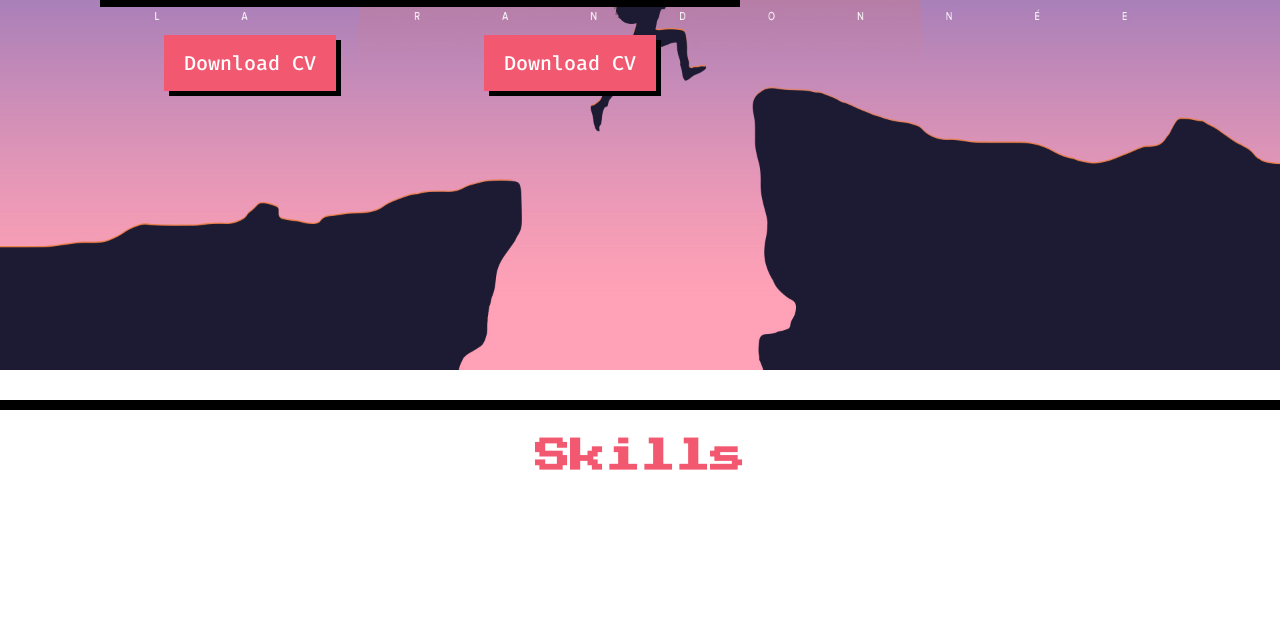
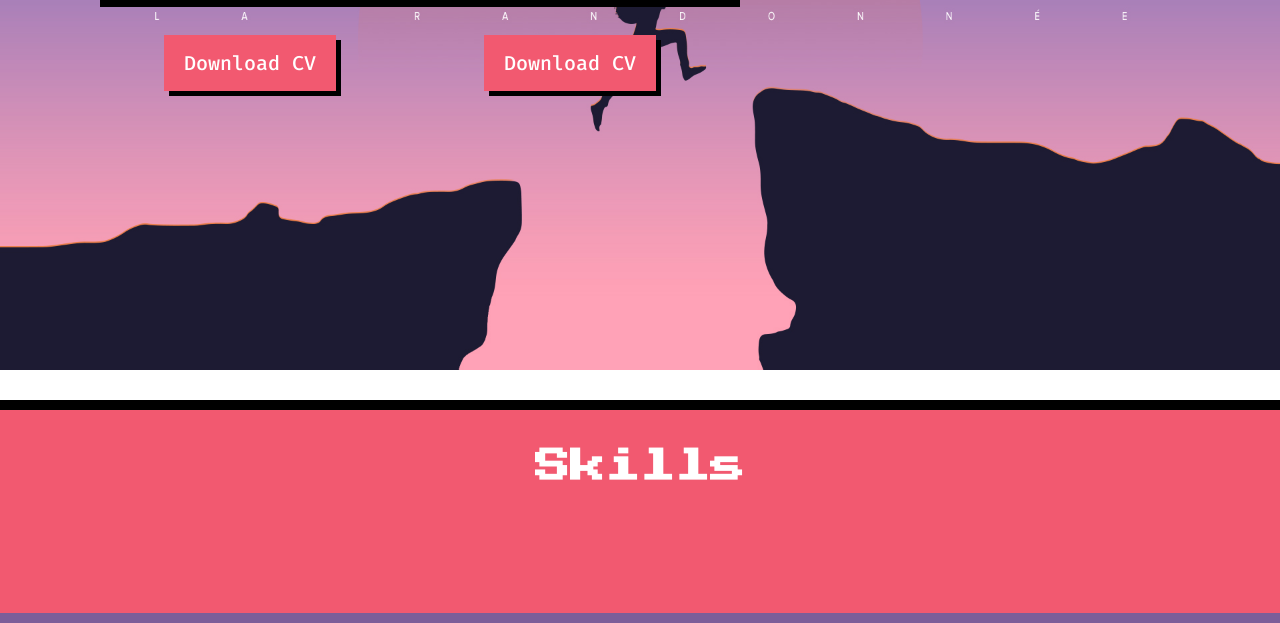
Before and after one commit to gianbs/curso-html-css-feliz, a plain HTML site: page index.html in a window 1280 px wide. Shown: the part 440-1063 px from the top of the page. Before the commit the page ends 943 px from the top, so only its background shows below. Drawn offline with Linux system fonts and the light colour scheme.

Commit message:
Create the Section Components

```diff
--- /dev/null
+++ b/css/components/section.css
@@ -0,0 +1,6 @@
+.section{
+    background-color: #f25970;
+    border-bottom: 10px solid #7c5e99;
+    padding-top: 10px;
+    padding-bottom: 100px;
+}
--- a/css/components/title.css
+++ b/css/components/title.css
@@ -8,4 +8,5 @@
 .title.-second{
     text-align: center;
     text-shadow: none;
+    color: #fff;
 }
--- a/css/reset.css
+++ b/css/reset.css
@@ -9,7 +9,7 @@ fieldset, form, label, legend,
 table, caption, tbody, tfoot, thead, tr, th, td,
 article, aside, canvas, details, embed,
 figure, figcaption, footer, header, hgroup,
-menu, nav, output, ruby, section, summary,
+menu, nav, output, ruby, summary,
 time, mark, audio, video {
 	margin: 0;
 	padding: 0;
@@ -20,7 +20,7 @@ time, mark, audio, video {
 }
 
 article, aside, details, figcaption, figure,
-footer, header, hgroup, menu, nav, section {
+footer, header, hgroup, menu, nav {
 	display: block;
 }
 body {
--- a/index.html
+++ b/index.html
@@ -19,6 +19,7 @@
     <link rel="stylesheet" href="css/components/action.css">
     <link rel="stylesheet" href="css/components/header.css">
     <link rel="stylesheet" href="css/components/banner.css">
+    <link rel="stylesheet" href="css/components/section.css">
 
 </head>
 
@@ -51,7 +52,10 @@
 
     </section>
 
-    <h2 class="title -second">Skills</h2>
+    <section class="section">
+        <h2 class="title -second">Skills</h2>
+    </section>
+
 
 </body>
 </body>
```
